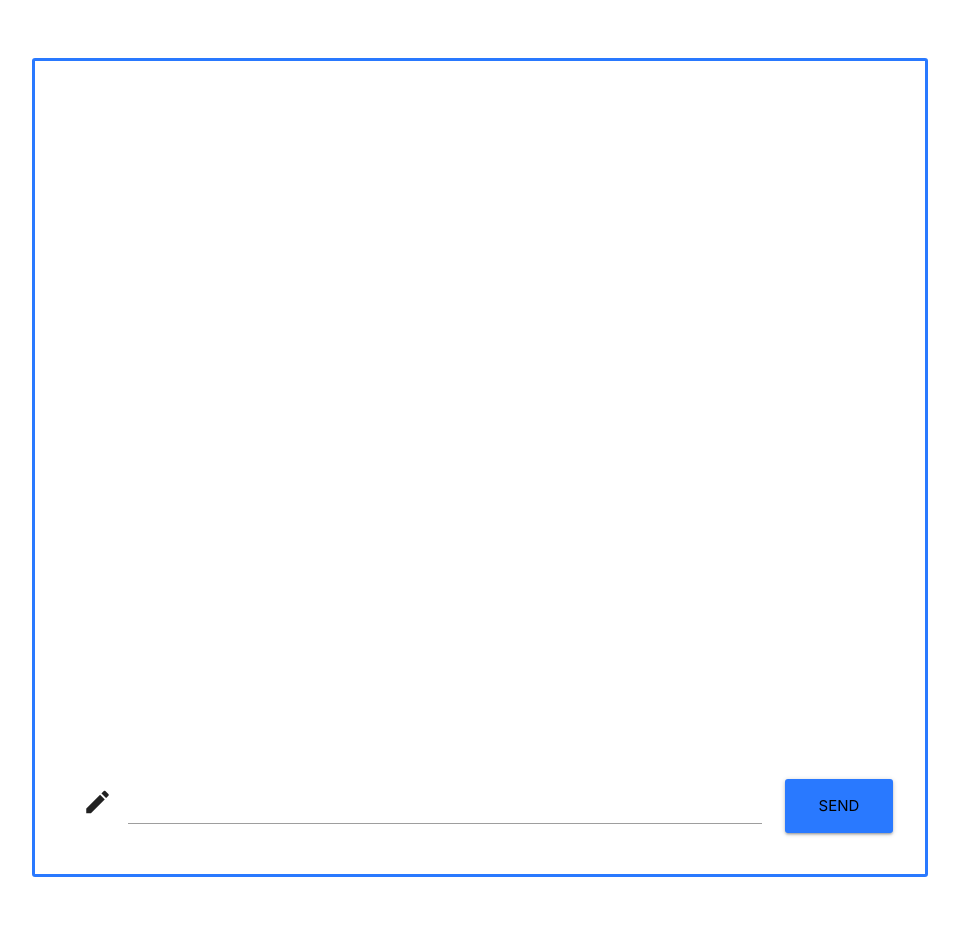
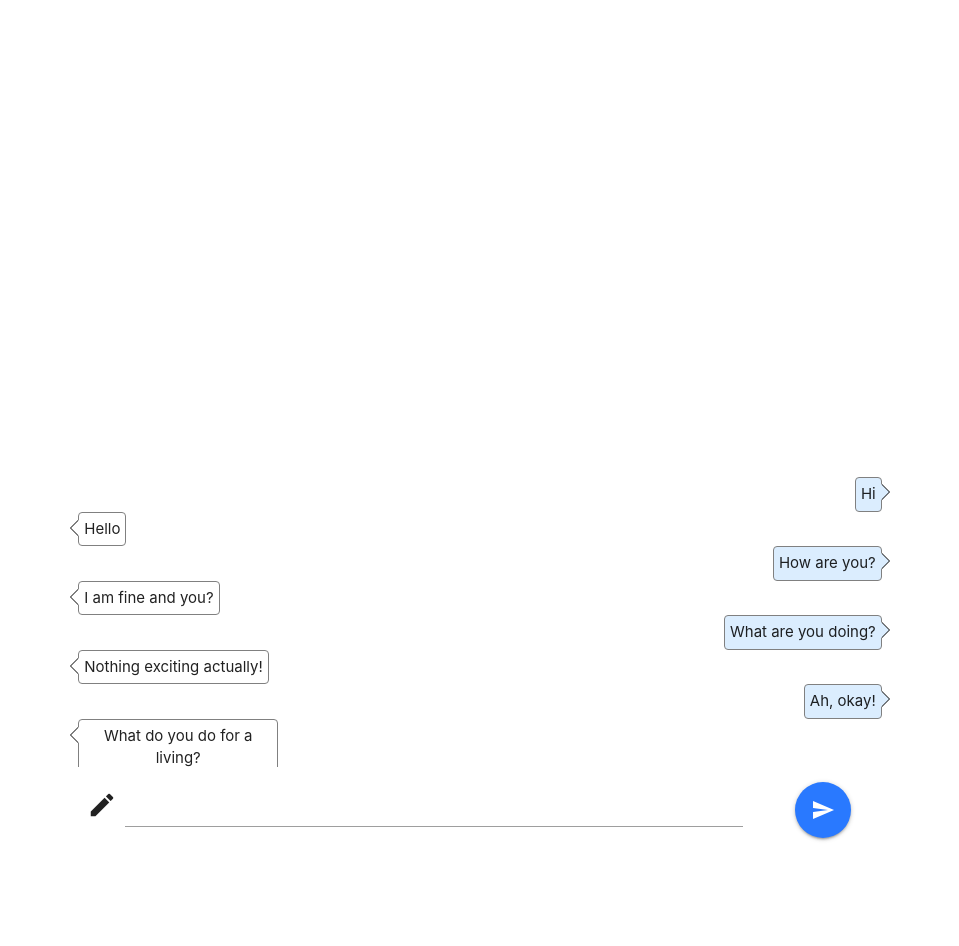
Before and after one commit to EshbanTheLearner/Skylah-Flask, a Flask app: page /chat in a window 1280 px wide. Shown: the part 64-1010 px from the top of the page, without its empty margins (160-1119 px from the left). Run offline with Flask 2, Linux system fonts and the light colour scheme; the visitor is signed in with stand-in values (Sample User, id 1).

Commit message:
Chatbox fixed, Classification added

```diff
--- a/interact.py
+++ b/interact.py
@@ -83,7 +83,7 @@
         current_output.append(prev.item())
 
     return current_output
-
+'''
 def run():
     parser = ArgumentParser()
     parser.add_argument("--dataset_path", type=str, default="", help="Path or url of the dataset. If empty download from S3.")
@@ -149,3 +149,4 @@
 
 if __name__ == "__main__":
     run()
+'''
--- a/main.py
+++ b/main.py
@@ -23,6 +23,13 @@
 from pytorch_pretrained_bert import OpenAIGPTLMHeadModel, OpenAIGPTTokenizer, GPT2LMHeadModel, GPT2Tokenizer
 from train import SPECIAL_TOKENS, build_input_from_segments
 from utils import get_dataset_personalities, download_pretrained_model
+
+import  interact
+# ==============================================================================
+
+import tensorflow as tf
+from tensorflow.keras.preprocessing.sequence import pad_sequences
+
 
 # ==============================================================================
 
@@ -75,96 +82,31 @@
 	submit = SubmitField("Login")
 
 class ChatForm(FlaskForm):
+	chatReply = ''
+	newUser = True
 	#chatInput = StringField('Name', validators=[InputRequired()])
-    chatInput = TextAreaField('ChatInput')
+	chatInput = TextAreaField('ChatInput')
     #submit_value = Markup('<span class="oi oi-check" title="Submit"><i class="material-icons right">send</i></span>')
-    submit = SubmitField("Send")
+	submit = SubmitField("Send")
+
+# =====================================================================================
 
 # ======================================================================================
 
-def top_filtering(logits, top_k=0, top_p=0.0, threshold=-float('Inf'), filter_value=-float('Inf')):
-    """ Filter a distribution of logits using top-k, top-p (nucleus) and/or threshold filtering
-        Args:
-            logits: logits distribution shape (vocabulary size)
-            top_k: <=0: no filtering, >0: keep only top k tokens with highest probability.
-            top_p: <=0.0: no filtering, >0.0: keep only a subset S of candidates, where S is the smallest subset
-                whose total probability mass is greater than or equal to the threshold top_p.
-                In practice, we select the highest probability tokens whose cumulative probability mass exceeds
-                the threshold top_p.
-            threshold: a minimal threshold to keep logits
-    """
-    assert logits.dim() == 1  # Only work for batch size 1 for now - could update but it would obfuscate a bit the code
-    top_k = min(top_k, logits.size(-1))
-    if top_k > 0:
-        # Remove all tokens with a probability less than the last token in the top-k tokens
-        indices_to_remove = logits < torch.topk(logits, top_k)[0][..., -1, None]
-        logits[indices_to_remove] = filter_value
-
-    if top_p > 0.0:
-        # Compute cumulative probabilities of sorted tokens
-        sorted_logits, sorted_indices = torch.sort(logits, descending=True)
-        cumulative_probabilities = torch.cumsum(F.softmax(sorted_logits, dim=-1), dim=-1)
-
-        # Remove tokens with cumulative probability above the threshold
-        sorted_indices_to_remove = cumulative_probabilities > top_p
-        # Shift the indices to the right to keep also the first token above the threshold
-        sorted_indices_to_remove[..., 1:] = sorted_indices_to_remove[..., :-1].clone()
-        sorted_indices_to_remove[..., 0] = 0
-
-        # Back to unsorted indices and set them to -infinity
-        indices_to_remove = sorted_indices[sorted_indices_to_remove]
-        logits[indices_to_remove] = filter_value
-
-    indices_to_remove = logits < threshold
-    logits[indices_to_remove] = filter_value
-
-    return logits
-
-
-def sample_sequence(personality, history, tokenizer, model, args, current_output=None):
-    special_tokens_ids = tokenizer.convert_tokens_to_ids(SPECIAL_TOKENS)
-    if current_output is None:
-        current_output = []
-
-    for i in range(args.max_length):
-        instance, sequence = build_input_from_segments(personality, history, current_output, tokenizer, with_eos=False)
-
-        input_ids = torch.tensor(instance["input_ids"], device=args.device).unsqueeze(0)
-        token_type_ids = torch.tensor(instance["token_type_ids"], device=args.device).unsqueeze(0)
-
-        logits = model(input_ids, token_type_ids=token_type_ids)
-
-        if "gpt2" == args.model:
-            logits = logits[0]
-        logits = logits[0, -1, :] / args.temperature
-        logits = top_filtering(logits, top_k=args.top_k, top_p=args.top_p)
-        probs = F.softmax(logits, dim=-1)
-
-        prev = torch.topk(probs, 1)[1] if args.no_sample else torch.multinomial(probs, 1)
-        if i < args.min_length and prev.item() in special_tokens_ids:
-            while prev.item() in special_tokens_ids:
-                prev = torch.multinomial(probs, num_samples=1)
-
-        if prev.item() in special_tokens_ids:
-            break
-        current_output.append(prev.item())
-
-    return current_output
-
 def loader():
-    f = open("personality.pickle", 'rb')
+    f = open("checkpoints/personality.pickle", 'rb')
     personality = pickle.load(f)
     f.close()
 
-    f = open("model.pickle", 'rb')
+    f = open("checkpoints/model.pickle", 'rb')
     model = pickle.load(f)
     f.close()
 
-    f = open("tokenizer.pickle", 'rb')
+    f = open("checkpoints/tokenizer.pickle", 'rb')
     tokenizer = pickle.load(f)
     f.close()
 
-    f = open("args.pickle", 'rb')
+    f = open("checkpoints/args.pickle", 'rb')
     args = pickle.load(f)
     f.close()
 
@@ -176,16 +118,23 @@
     personality, model, tokenizer, args = loader()
 
     history = []
+    inputs = []
+    outputs = []
+
+    inputs.append(raw_text)
 
     if raw_text.lower() == 'bye':
         print("Take care. Bye!")
 
     history.append(tokenizer.encode(raw_text))
     with torch.no_grad():
-        out_ids = sample_sequence(personality, history, tokenizer, model, args)
+        out_ids = interact.sample_sequence(personality, history, tokenizer, model, args)
     history.append(out_ids)
     history = history[-(2*args.max_history+1):]
     out_text = tokenizer.decode(out_ids, skip_special_tokens=True)
+
+    outputs.append(out_text)
+
     return out_text
 
 
@@ -252,16 +201,92 @@
 	logout_user()
 	return redirect(url_for('login'))
 
+global userInput, bot_response
+
+userInput = list()
+bot_response = list()
+
+u = ['Hi', 'How are you?', 'What are you doing?',
+'Ah, okay!', 'I am unemployed actually',
+"I always stay at home. I know it is bad for health but who even cares about me!",
+"I had a dog, it's dead now. I loved it so much!",
+"Nah. Not really. My job takes a lot of time. It's so boring!"]
+
+b = ['Hello', 'I am fine and you?', 'Nothing exciting actually!',
+'What do you do for a living?', 'That is sad to hear',
+"I always stay at home. I know it is bad for health but who even cares about me!",
+"I had a dog, it's dead now. I loved it so much!",
+"Nah. Not really. My job takes a lot of time. It's so boring!"]
+
+for _ in u:
+	userInput.append(_)
+
+for _ in b:
+	bot_response.append(_)
+
 @app.route('/chat', methods=['GET', 'POST'])
 @login_required
 def chat():
-    chat_form = ChatForm()
-    if request.method == 'POST':
-        user_input = chat_form.chatInput.data
-        print(user_input)
-        reply = chat_run(user_input)
-        print(reply)
-    return render_template('chat.html', form=chat_form)
+	chat_form = ChatForm()
+	if request.method == 'POST':
+		user_input = chat_form.chatInput.data
+		print(user_input)
+		userInput.append(user_input)
+		#print(len(userInput))
+		reply = chat_run(user_input)
+		print(reply)
+		bot_response.append(reply)
+		#print(len(bot_response))
+	chat_form.chatInput.data = ''
+	return render_template('chat-1.html', form=chat_form, inputs=userInput, responses=bot_response)
+
+def lookup(value):
+	data = {0:"Happy", 1:"Happy", 2:"Happy", 3:"Quite Happy", 4:"Not Depressed", 5:"Not Depressed",
+	6:"Mildly Depressed", 7:"Mildly Depressed", 8:"Depressed", 9:"Highly Depressed"}
+
+	value = round(value,1)*10
+	print("VALUE->", value)
+	if value in data:
+		label = data[value]
+
+	return label
+
+def depression_detect(results):
+	act_result = []
+	labels = []
+	cumm_score = 0
+
+	for result in results:
+		for _ in result:
+			cumm_score = cumm_score + _
+			act_result.append(round(_, 2))
+			labels.append(lookup(_))
+	cumm_score = cumm_score/len(act_result)
+	return act_result, labels, cumm_score
+
+@app.route('/report', methods=['GET'])
+@login_required
+def report():
+    f = open("checkpoints/classifier.pickle", 'rb')
+    clf = pickle.load(f)
+    f.close()
+
+    f = open("checkpoints/clf_tokenizer.pickle", 'rb')
+    tokenizer_obj = pickle.load(f)
+    f.close()
+
+    test_samples_tokens = tokenizer_obj.texts_to_sequences(userInput)
+    test_samples_tokens_pad = pad_sequences(test_samples_tokens, maxlen=100)
+
+    results = clf.predict(x=test_samples_tokens_pad)
+    results = results.tolist()
+    results_, labels, score = depression_detect(results)
+    verdict = lookup(score)
+    return render_template('report.html', results = results_, labels=labels, score=score, verdict=verdict)
+
+@login_manager.unauthorized_handler
+def unauthorized_handler():
+    return 'Unauthorized'
 
 
 if __name__ == '__main__':
--- /dev/null
+++ b/templates/chat-1.html
@@ -0,0 +1,147 @@
+{% extends "navbar.html" %}
+{% block title %} Chat {% endblock %}
+{% block  head %}
+	{{ super() }}
+{% endblock %}
+{% block body %}
+<style>
+span{
+    display: inline-block;
+    max-width: 200px;
+    background-color: white;
+    padding: 5px;
+    border-radius: 4px;
+    position: relative;
+    border-width: 1px;
+    border-style: solid;
+    border-color: grey;
+    }
+
+left
+{
+    float: left;
+    }
+
+span.left:after
+{
+    content: "";
+    display: inline-block;
+    position: absolute;
+    left: -8.5px;
+    top: 7px;
+    height: 0px;
+    width: 0px;
+    border-top: 8px solid transparent;
+    border-bottom: 8px solid transparent;
+    border-right: 8px solid white;
+    }
+
+span.left:before
+{
+    content: "";
+    display: inline-block;
+    position: absolute;
+    left: -9px;
+    top: 7px;
+    height: 0px;
+    width: 0px;
+    border-top: 8px solid transparent;
+    border-bottom: 8px solid transparent;
+    border-right: 8px solid black;
+    }
+
+span.right:after
+{
+    content: "";
+    display: inline-block;
+    position: absolute;
+    right: -8px;
+    top: 6px;
+    height: 0px;
+    width: 0px;
+    border-top: 8px solid transparent;
+    border-bottom: 8px solid transparent;
+    border-left: 8px solid #dbedfe;
+    }
+
+span.right:before
+{
+    content: "";
+    display: inline-block;
+    position: absolute;
+    right: -9px;
+    top: 6px;
+    height: 0px;
+    width: 0px;
+    border-top: 8px solid transparent;
+    border-bottom: 8px solid transparent;
+    border-left: 8px solid black;
+    }
+
+span.right
+{
+    float: right;
+    background-color: #dbedfe;
+    }
+
+.clear
+{
+    clear: both;
+    }
+
+.scroll{
+    height: 50vh;
+    overflow-y: scroll;
+    overflow-x: hidden;
+    }
+
+    </style>
+    <div
+    style="
+        position: relative;
+        margin-top: 5vh;
+        height: 70vh;" class="container center-align">
+        <div
+        style="
+            width: 100%;
+            position: absolute;
+            bottom:0px;
+            padding-left:25px;
+            padding-right:25px" class="row">
+            <div  style="height: auto" class="col s12">
+                <form method=POST action="{{ url_for('chat') }}">
+                    {{ form.csrf_token }}
+
+                    <div style="
+                        padding: 10px;
+                        width: 100%;
+                        display: block !important;
+                        height: 300px;
+                        overflow-y: scroll;
+                        overflow-x: hidden;
+                    " id="div1">
+                        {% for input in inputs %}
+                            <span class="right">{{ input }}</span>
+                            <div class="clear"></div>
+                            <span class="left">{{ responses[loop.index0] }}</span>
+                            <div class="clear"></div>
+                        {% endfor %}
+                    </div>
+
+                    <div class="input-field col s10">
+                        <i class="material-icons prefix">mode_edit</i>
+                        {{ form.chatInput(class_="materialize-textarea") }}
+                    </div>
+                    <div class="input-field col s2">
+                        <button id="send" type="submit" class="waves-effect waves-light btn-floating btn-large blue accent-3"><i class="material-icons">send</i></button>
+                    </div>
+                </form>
+            </div>
+        </div>
+    </div>
+{% endblock %}
+
+<script type="javascript">
+    var d = $('#div1');
+    d.scrollTop(d.prop("scrollHeight"));
+</script>
--- a/templates/chat.html
+++ b/templates/chat.html
@@ -23,7 +23,7 @@
                         {{ form.chatInput(class_="materialize-textarea") }}
                     </div>
                     <div class="input-field col s2">
-                        {{ form.submit(class_="btn-large hoverable waves-effect waves-light blue accent-3") }}
+                        {{ form.submit(class_="waves-effect waves-light btn-floating btn-large blue accent-3") }}
                     </div>
                 </form>
             </div>
--- a/templates/navbar.html
+++ b/templates/navbar.html
@@ -5,7 +5,6 @@
 	<link rel="stylesheet" href="https://cdnjs.cloudflare.com/ajax/libs/materialize/1.0.0/css/materialize.min.css">
 	<link rel="stylsheet" href="//fonts.googleapis.com/icon?family=Material+Icons" />
 	<link href="https://fonts.googleapis.com/icon?family=Material+Icons" rel="stylesheet">
-	<link rel="stylesheet" href="styles/style.css">
 	<link rel="stylesheet" href="/static/style.css">
 	<link rel="stylesheet" href="https://cdnjs.cloudflare.com/ajax/libs/font-awesome/4.7.0/css/font-awesome.min.css">
 	<script src="https://cdnjs.cloudflare.com/ajax/libs/materialize/1.0.0/js/materialize.min.js"></script>
```
Also changed, not shown: fyp_classifier_exp.py (added, +203 -0 lines), templates/report.html (added, +23 -0 lines), 1 other file.
